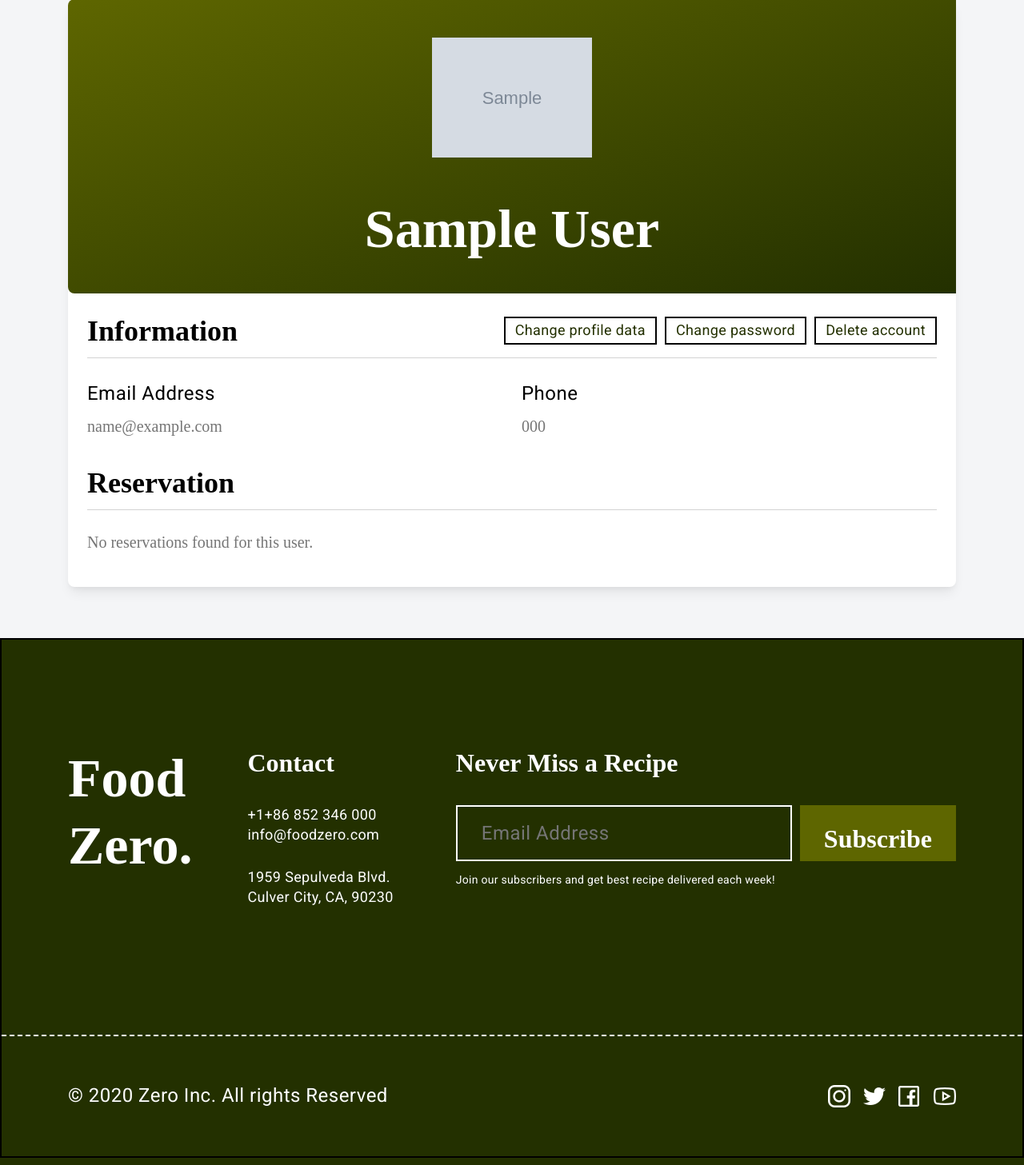
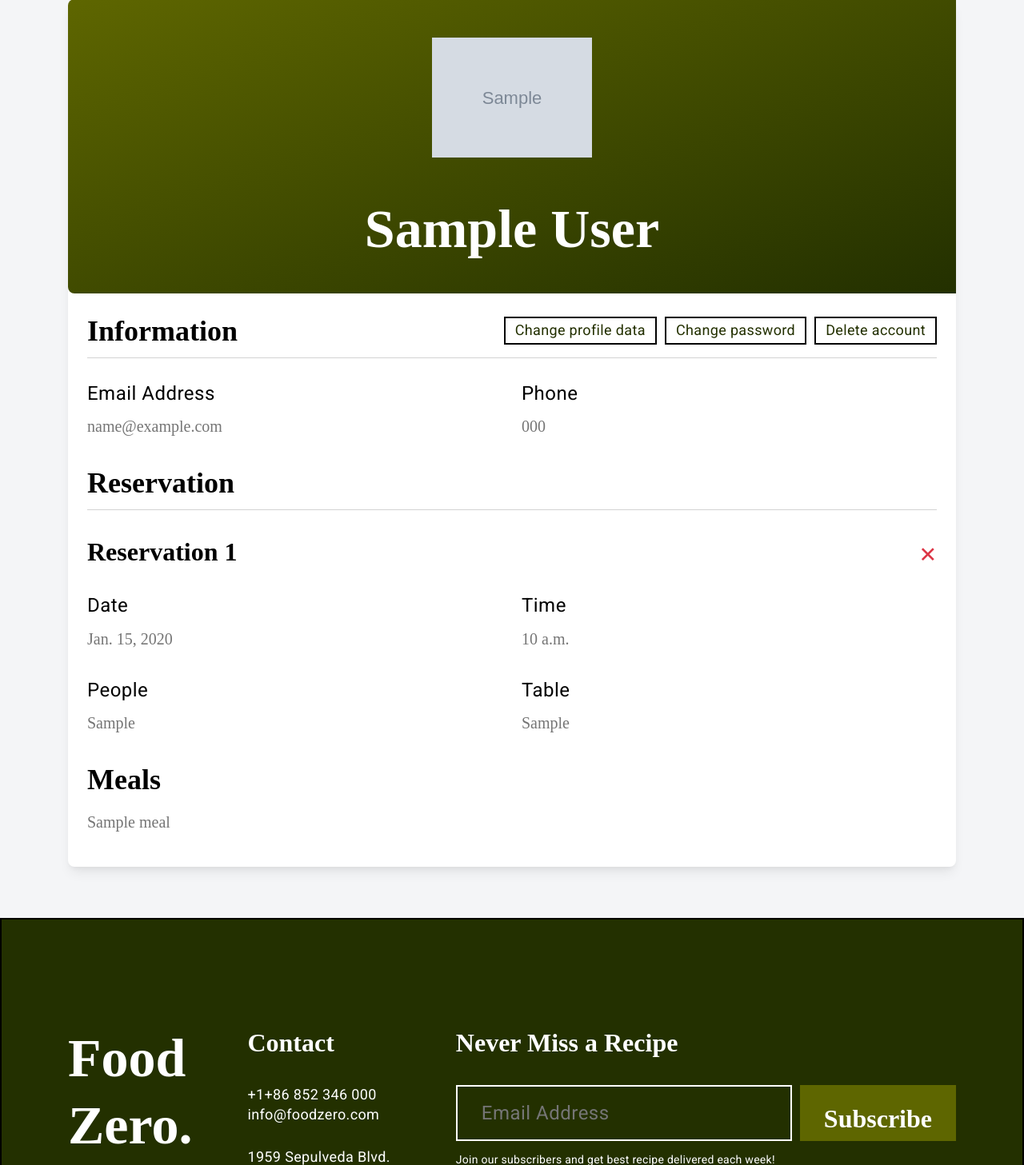
Before and after one commit to pavliukkk/Diploma, a Django app: a page that uses kyrsova/templates/profile.html in a window 1280 px wide. Shown: the part 214-1671 px from the top of the page at 80% size. Run offline with Django 4.2, Linux system fonts and the light colour scheme; a user stored in the database is signed in; tables that the repository leaves empty hold one stand-in row (values such as "Sample post"); grey boxes marked "Sample" are stand-in pictures; some libraries are stand-ins or nearby versions; some web fonts are replaced.

Commit message:
Update profile.html

```diff
--- a/kyrsova/templates/profile.html
+++ b/kyrsova/templates/profile.html
@@ -178,8 +178,8 @@
                                         </div>
                                         <h6 class="info subtitle">{% trans 'Reservation' %}</h6>
                                         <hr class="mt-0 mb-4">
-                                        {% if reservations %}
-                                        {% for reservation in reservations %}
+                                        {% if reservations_with_meals %}
+                                        {% for item in reservations_with_meals %}
                                             <div class="booking__item mb-3" style="margin: 30px 0 10px 0;">
                                                 <h6 class="info subtitle-big" style="color: black">{% trans 'Reservation' %} {{ forloop.counter }}</h6>
                                                 <button type="button" class="reservation__profile-delete-button" title="Cancel reservation" id="delete__reservation--btn">&#x2715;</button>
@@ -187,26 +187,24 @@
                                             <div class="row pt-1">
                                                 <div class="col-6 mb-3">
                                                     <h6 class="profile text">{% trans 'Date' %}</h6>
-                                                <p class="text-muted">{{ reservation.date }}</p>
+                                                    <p class="text-muted">{{ item.reservation.date }}</p>
                                                 </div>
                                                 <div class="col-6 mb-3">
                                                     <h6 class="profile text">{% trans 'Time' %}</h6>
-                                                <p class="text-muted">{{ reservation.time }}</p>
+                                                    <p class="text-muted">{{ item.reservation.time }}</p>
                                                 </div>
                                                 <div class="col-6 mb-3">
                                                     <h6 class="profile text">{% trans 'People' %}</h6>
-                                                <p class="text-muted">{% trans  reservation.people %}</p>
+                                                    <p class="text-muted">{{ item.reservation.people }}</p>
                                                 </div>
                                                 <div class="col-6 mb-3">
                                                     <h6 class="profile text">{% trans 'Table' %}</h6>
-                                                <p class="text-muted">{% trans  reservation.table %}</p>
+                                                    <p class="text-muted">{{ item.reservation.table }}</p>
                                                 </div>
                                             </div>
-                                        {% endfor %}
-                                        {% if meals %}
+                                            {% if item.meals %}
                                                 <h6 class="info subtitle" style="color: black">{% trans 'Meals' %}</h6>
-                                        <h6 class="profile text">{% trans '' %}</h6>
-                                        {% for meal in meals %}
+                                                {% for meal in item.meals %}
                                                     <div class="row pt-1">
                                                         <div class="col-6 mb-3">
                                                             <p class="text-muted" style="margin: 0; padding: 0;">{{ meal.meal_name }}</p>
@@ -214,6 +212,7 @@
                                                     </div>
                                                 {% endfor %}
                                             {% endif %}
+                                        {% endfor %}
                                     {% else %}
                                         <p class="text-muted">{% trans 'No reservations found for this user.' %}</p>
                                     {% endif %}
```
Lines whose indentation alone changed are shown as unchanged.
